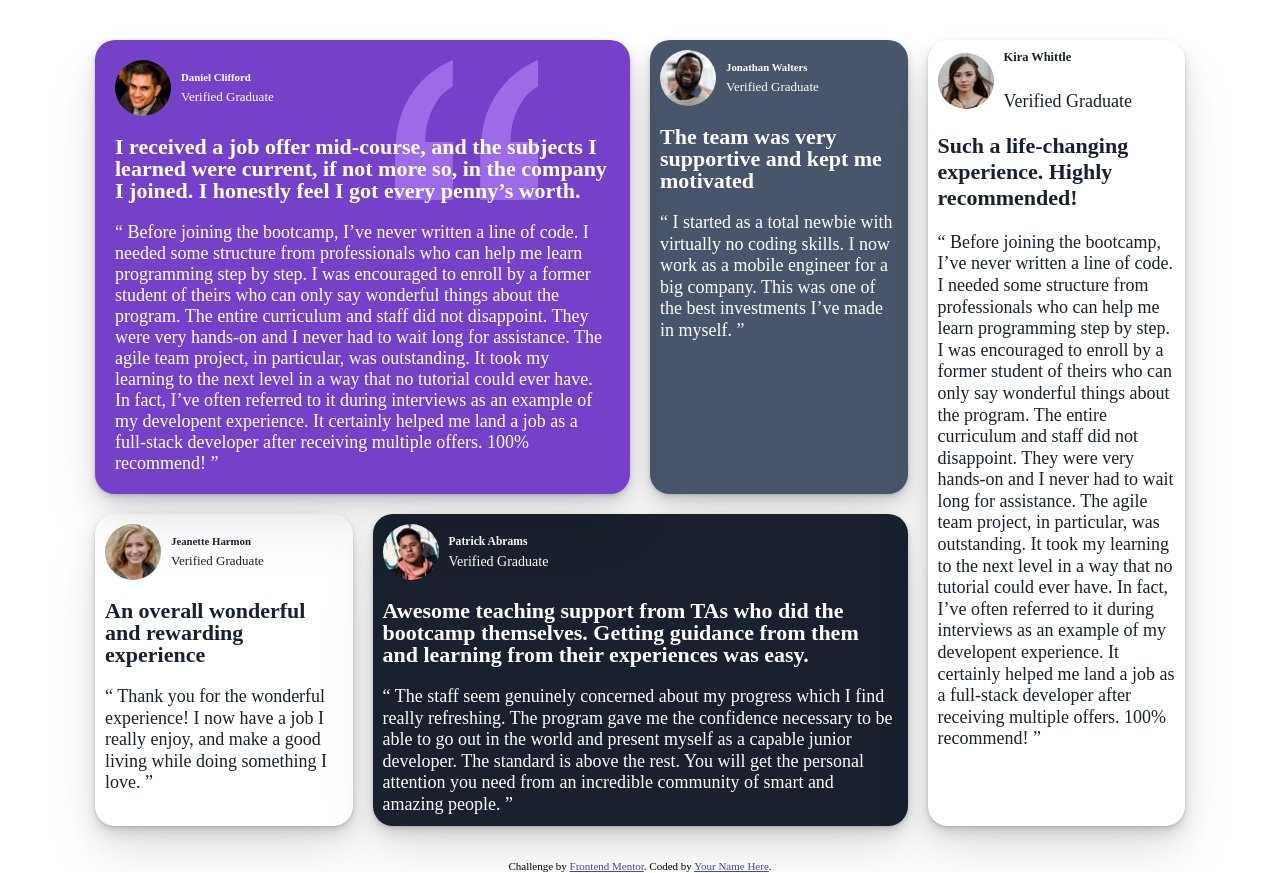
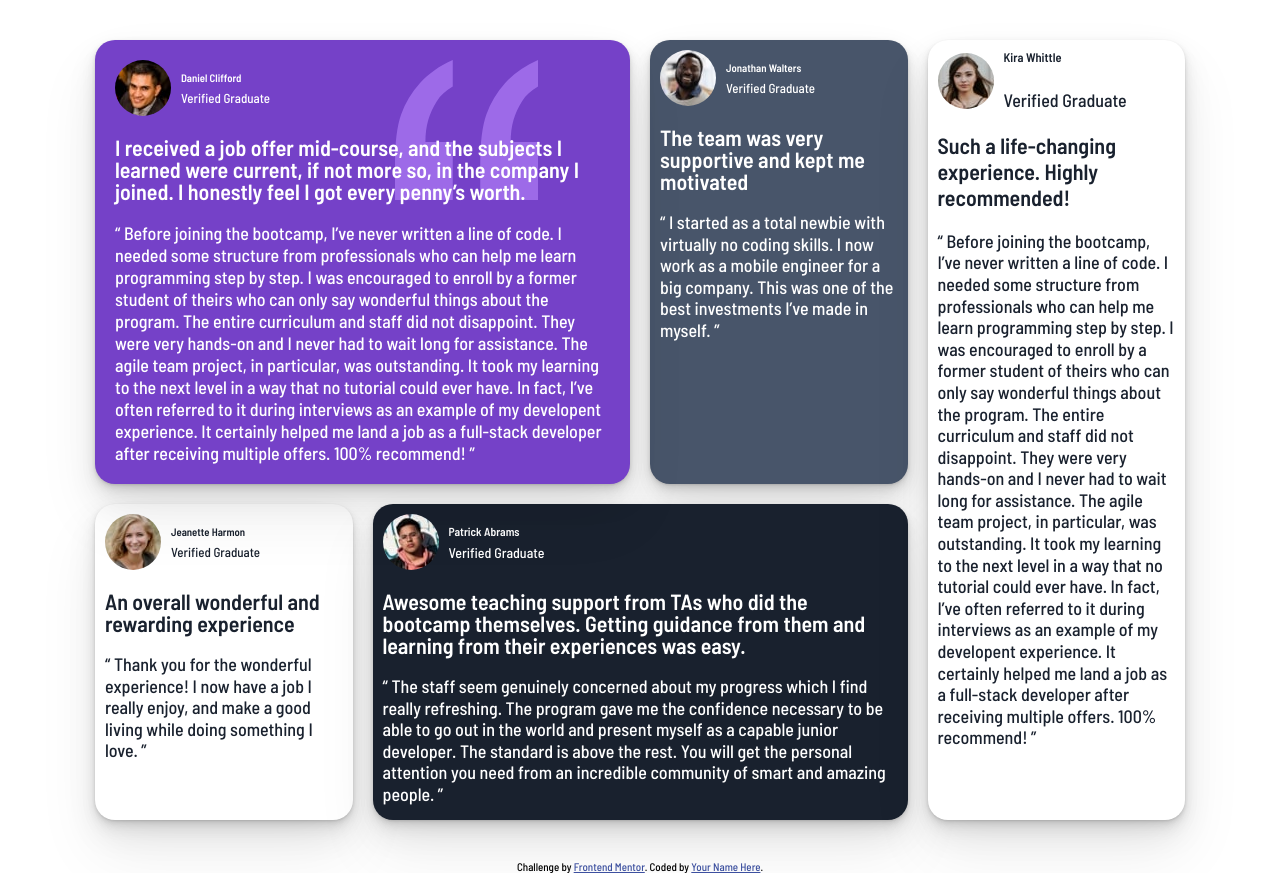
Before and after one commit to BrunoSousa750/grid-testimonials, a website: page index.html in a window 1280 px wide. Drawn offline with Linux system fonts and the light colour scheme.

Commit message:
Update style.css

```diff
--- a/src/css/style.css
+++ b/src/css/style.css
@@ -15,6 +15,7 @@ body {
   place-items: center;
   height: 100vh;
   width: 100vw;
+  font-family: 'Barlow Semi Condensed', sans-serif;
 }
 body .main {
   margin: 4rem 0;
```
